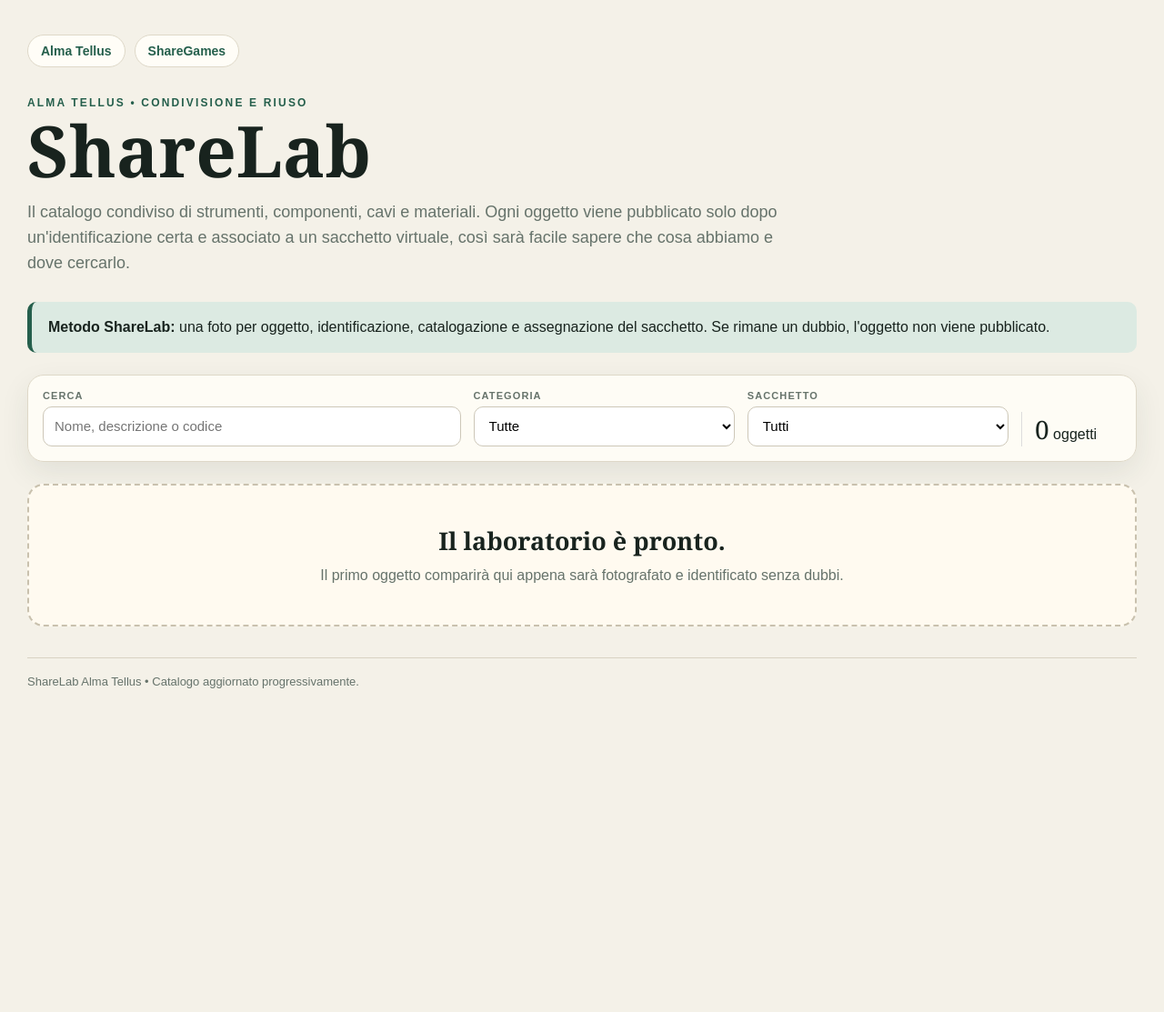
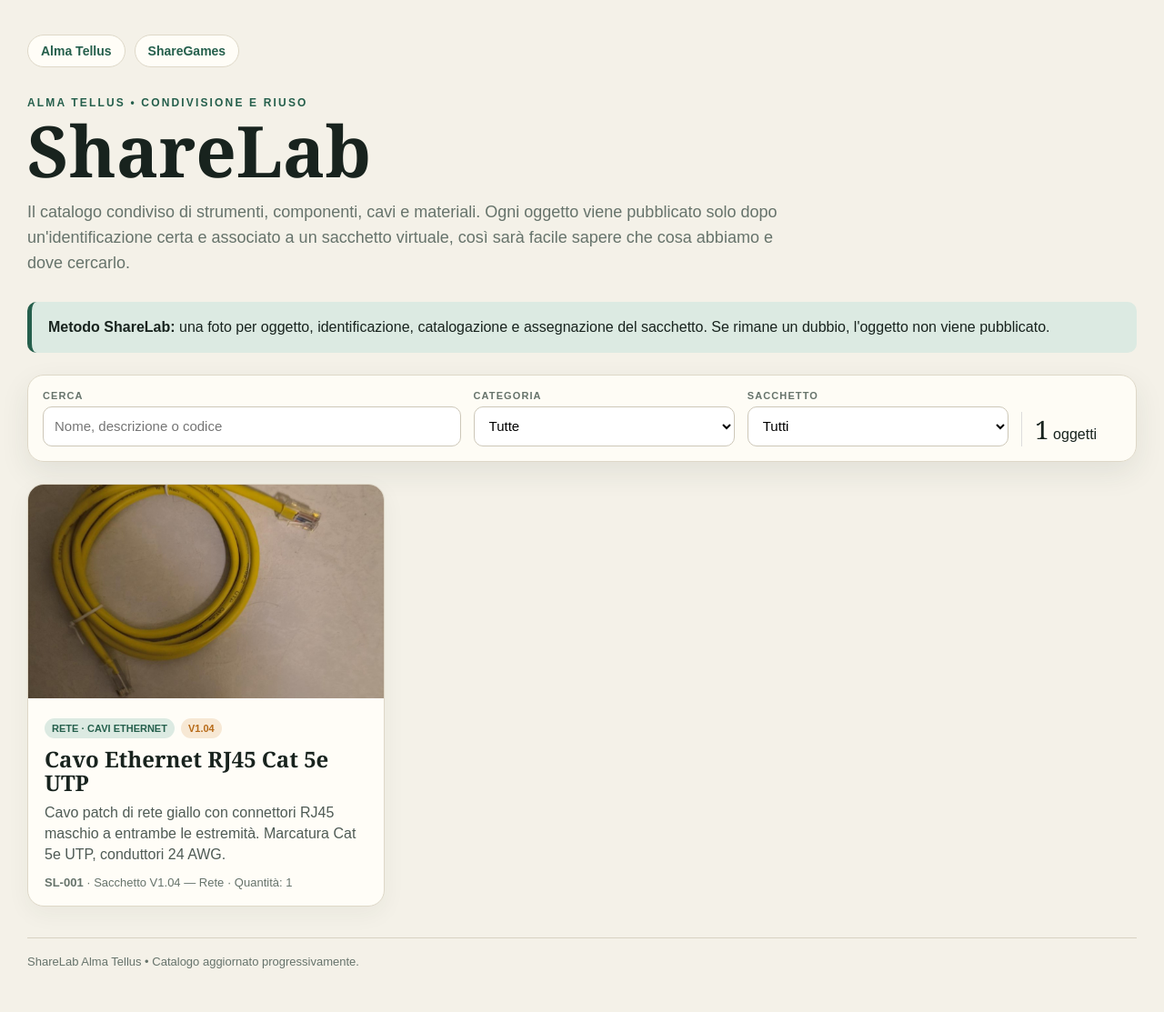
Before and after one commit to almatellus/almatellus.github.io, a Jekyll site: the page sharelab/index.html, which Jekyll copies as it is, in a window 1280 px wide. Shown: the whole page at 91% size. Built offline with Jekyll 4.4.1, drawn with Linux system fonts in a browser that asks for light colours; before the commit the page ends 900 px from its top, so only the background shows below that.

Commit message:
Add first ShareLab item: Cat 5e Ethernet cable

```diff
--- a/sharelab/index.html
+++ b/sharelab/index.html
@@ -56,7 +56,7 @@ footer{margin-top:34px;padding-top:18px;border-top:1px solid #d8d2c3;color:var(-
 <div id="light" class="light" hidden><button id="close" class="close" aria-label="Chiudi">×</button><img id="big" alt=""></div>
 <script>
 const ITEMS = [
-  // Formato: {code:'SL-001',name:'',category:'',subcategory:'',description:'',bag:'V1.01',bagName:'USB e dati',quantity:1,image:'/assets/sharelab/SL-001.jpg'}
+  {code:'SL-001',name:'Cavo Ethernet RJ45 Cat 5e UTP',category:'Rete',subcategory:'Cavi Ethernet',description:'Cavo patch di rete giallo con connettori RJ45 maschio a entrambe le estremità. Marcatura Cat 5e UTP, conduttori 24 AWG.',bag:'V1.04',bagName:'Rete',quantity:1,image:'/assets/sharelab/SL-001.jpg'}
 ];
 const $=s=>document.querySelector(s),q=$('#q'),cat=$('#cat'),bag=$('#bag'),grid=$('#grid'),count=$('#count'),empty=$('#empty'),light=$('#light'),big=$('#big');
 const esc=s=>String(s).replace(/[&<>"']/g,c=>({'&':'&amp;','<':'&lt;','>':'&gt;','"':'&quot;',"'":'&#39;'}[c]));
```
Also changed, not shown: assets/sharelab/SL-001.jpg (added).
